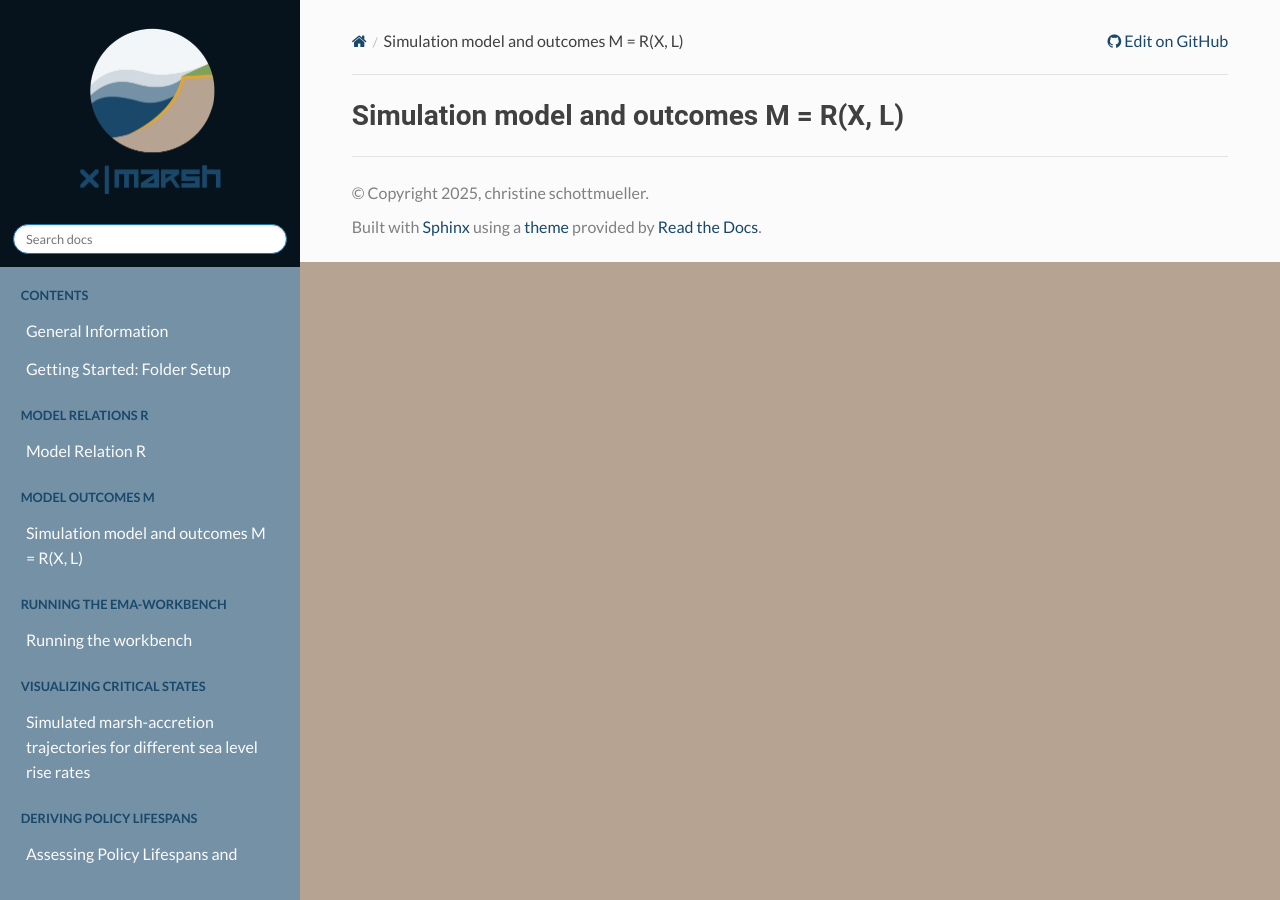
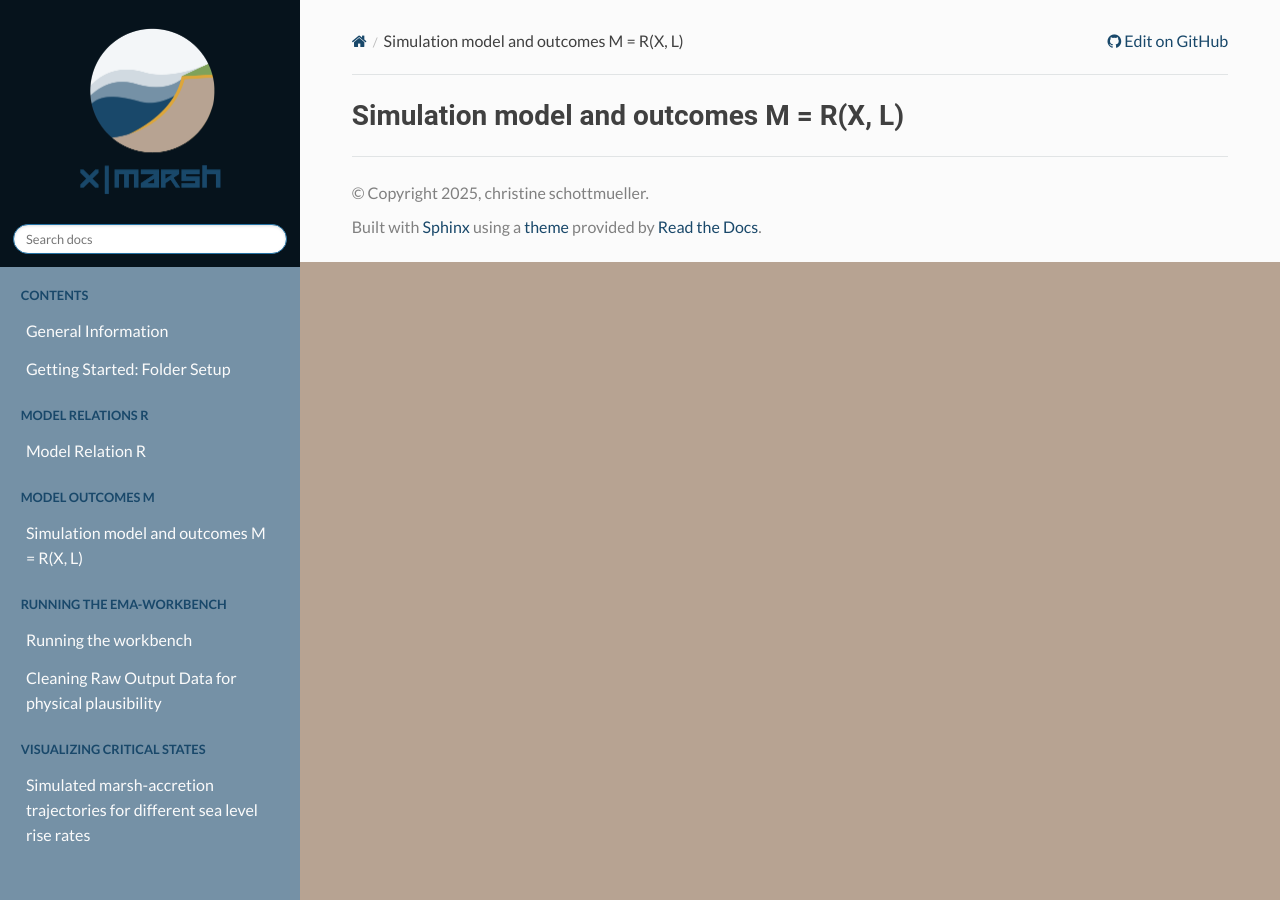
Before and after one commit to christineschottmueller/x-marsh, a Sphinx documentation site: the page built from docs/chapter_02/04_outcomes.rst, in a window 1280 px wide. Built offline with Sphinx 7.4.7 and the Read the Docs theme 3.1.0, drawn with Linux system fonts in a browser that asks for light colours; pages that are not in the unit, such as notebooks, are missing from menus.

Commit message:
Update chapter files

```diff
--- a/docs/index.rst
+++ b/docs/index.rst
@@ -32,7 +32,7 @@
    :caption: Running the EMA-workbench
 
    chapter_04/04_running_the_workbench
-   chapter_04/04_clean_output_M_raw
+   chapter_04/04_clean_output_m_raw
 
 
 .. toctree::
```
